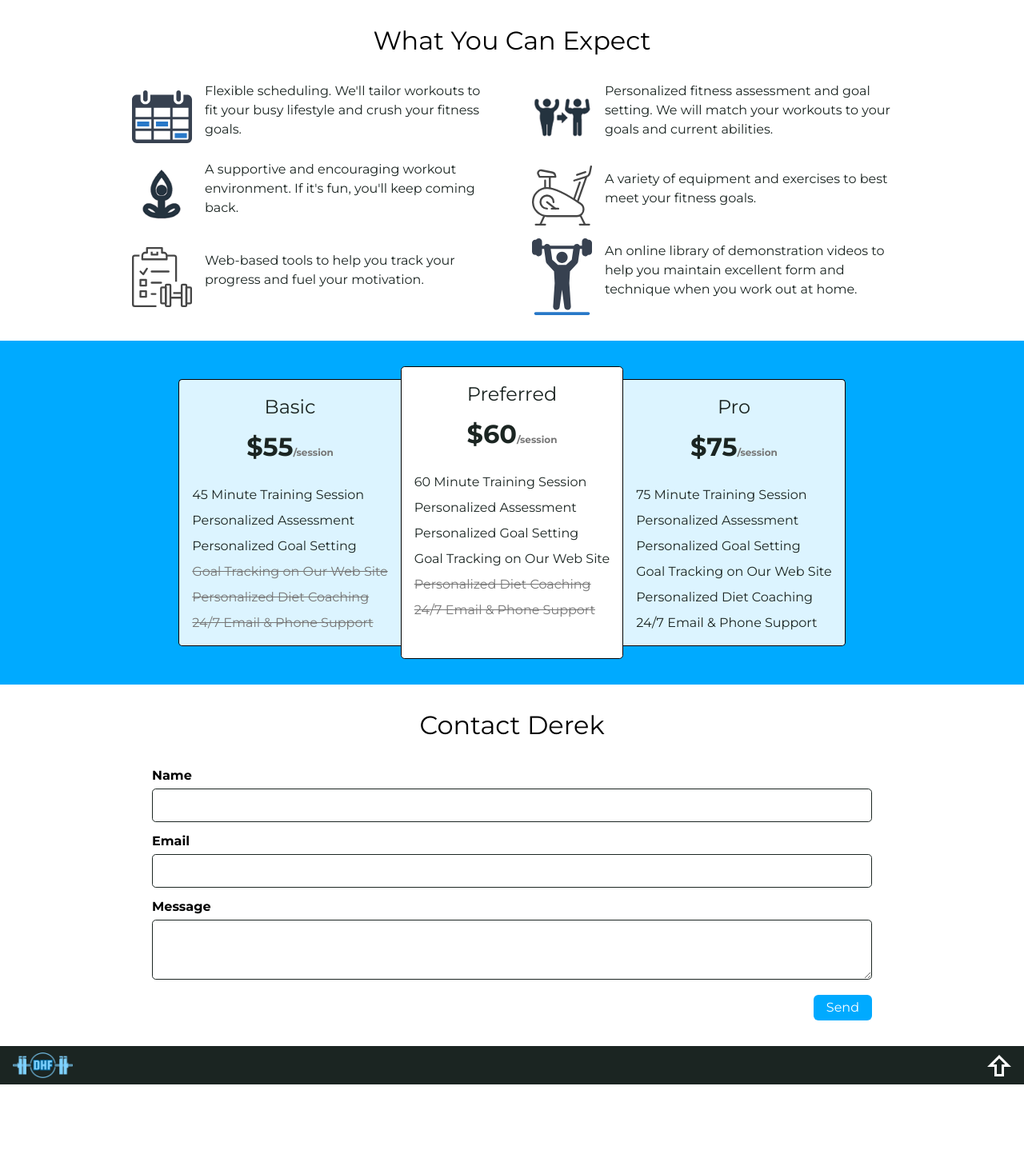
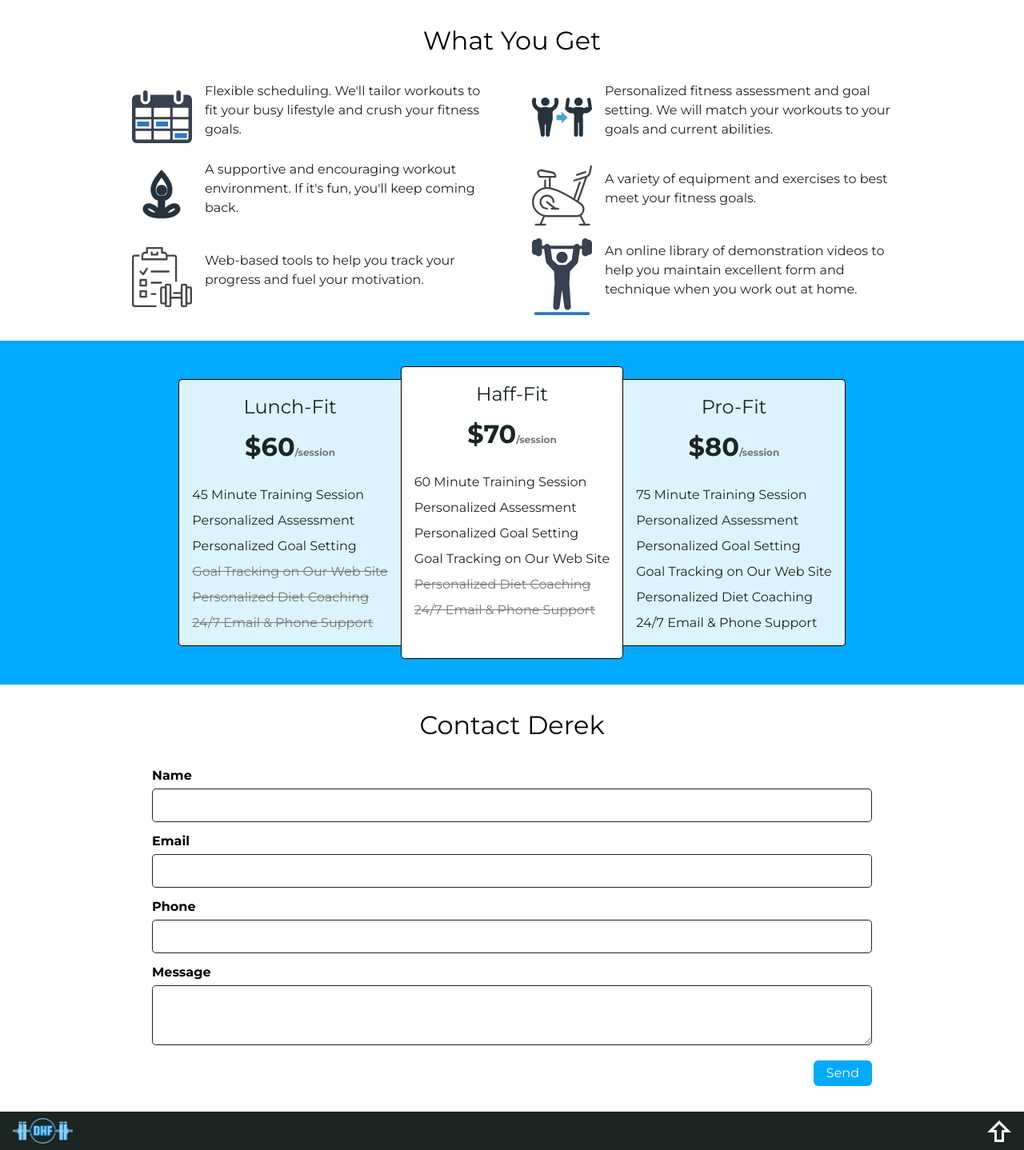
Before and after one commit to mschmitz42/fitnessSite, a Django app: template templates/coreApp/index.html in a window 1280 px wide. Shown: the part 800-2238 px from the top of the page at 80% size. Before the commit the page ends 2156 px from the top, so only its background shows below. Run offline with Django 3.2, Linux system fonts and the light colour scheme; the template is opened without the code that fills it, so the values that code supplies are empty; some libraries are stand-ins or nearby versions.

Commit message:
Changes to home page

```diff
--- a/templates/coreApp/index.html
+++ b/templates/coreApp/index.html
@@ -26,14 +26,14 @@
     </header>
     <main>
         <section id="curriculum-section" class="section">
-            <h2 class="section-title">What You Can Expect</h2>
+            <h2 class="section-title">What You Get</h2>
             <div class="curriculum-grid">
                 <div class="curriculum-grid-item">
                     <img src="{% static 'img/calendar-icon.svg' %}" alt="Calendar Icon">
                     <p>Flexible scheduling. We&apos;ll tailor workouts to fit your busy lifestyle and crush your fitness goals.</p>
                 </div>
                 <div class="curriculum-grid-item">
-                    <img src="{% static 'img/fat-to-thin-icon.png' %}" alt="Fat to Fit Icon">
+                    <img src="{% static 'img/fat-to-thin-icon.svg' %}" alt="Fat to Fit Icon">
                     <p>Personalized fitness assessment and goal setting. We will match your workouts to your goals and current abilities.</p>
                 </div>
                 <div class="curriculum-grid-item">
@@ -58,8 +58,8 @@
             <div class="pricing-cards-container">
                 <div class="pricing-card">
                     <div class="price-header">
-                        <div class="plan-name"> Basic</div>
-                        <div class="plan-price">$55</div>
+                        <div class="plan-name">Lunch-Fit</div>
+                        <div class="plan-price">$60</div>
                     </div>
                     <div class="plan-features">
                         <div class="feature">45 Minute Training Session</div>
@@ -72,8 +72,8 @@
                 </div>
                 <div class="pricing-card accent">
                     <div class="price-header">
-                        <div class="plan-name"> Preferred</div>
-                        <div class="plan-price">$60</div>
+                        <div class="plan-name">Haff-Fit</div>
+                        <div class="plan-price">$70</div>
                     </div>
                     <div class="plan-features">
                         <div class="feature">60 Minute Training Session</div>
@@ -86,8 +86,8 @@
                 </div>
                 <div class="pricing-card">
                     <div class="price-header">
-                        <div class="plan-name"> Pro</div>
-                        <div class="plan-price">$75</div>
+                        <div class="plan-name">Pro-Fit</div>
+                        <div class="plan-price">$80</div>
                     </div>
                     <div class="plan-features">
                         <div class="feature">75 Minute Training Session</div>
@@ -107,7 +107,9 @@
                 <input type="text" name="name" id="name">
                 <label for="email">Email</label>
                 <input type="email" name="email" id="email">
-                <label for="message">Message</label>
+                <label for="phone">Phone</label>
+                <input type="phone" name="phone" id="phone">
+               <label for="message">Message</label>
                 <textarea name="message" id="message"></textarea>
                 <div class="btn-container">
                     <button class="btn btn-primary" type="submit">Send</button>
```
Also changed, not shown: static/img/fat-to-thin-icon.png (deleted), static/img/fat-to-thin-icon.svg (added).
